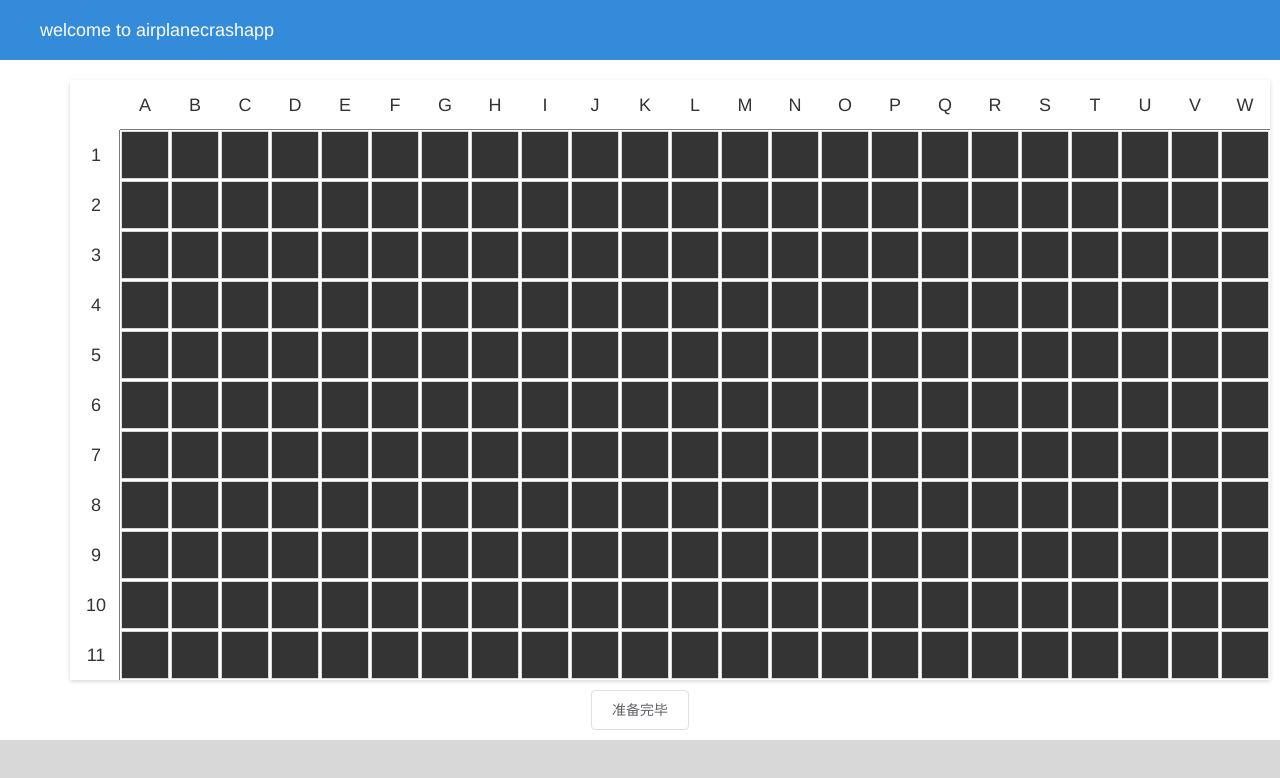
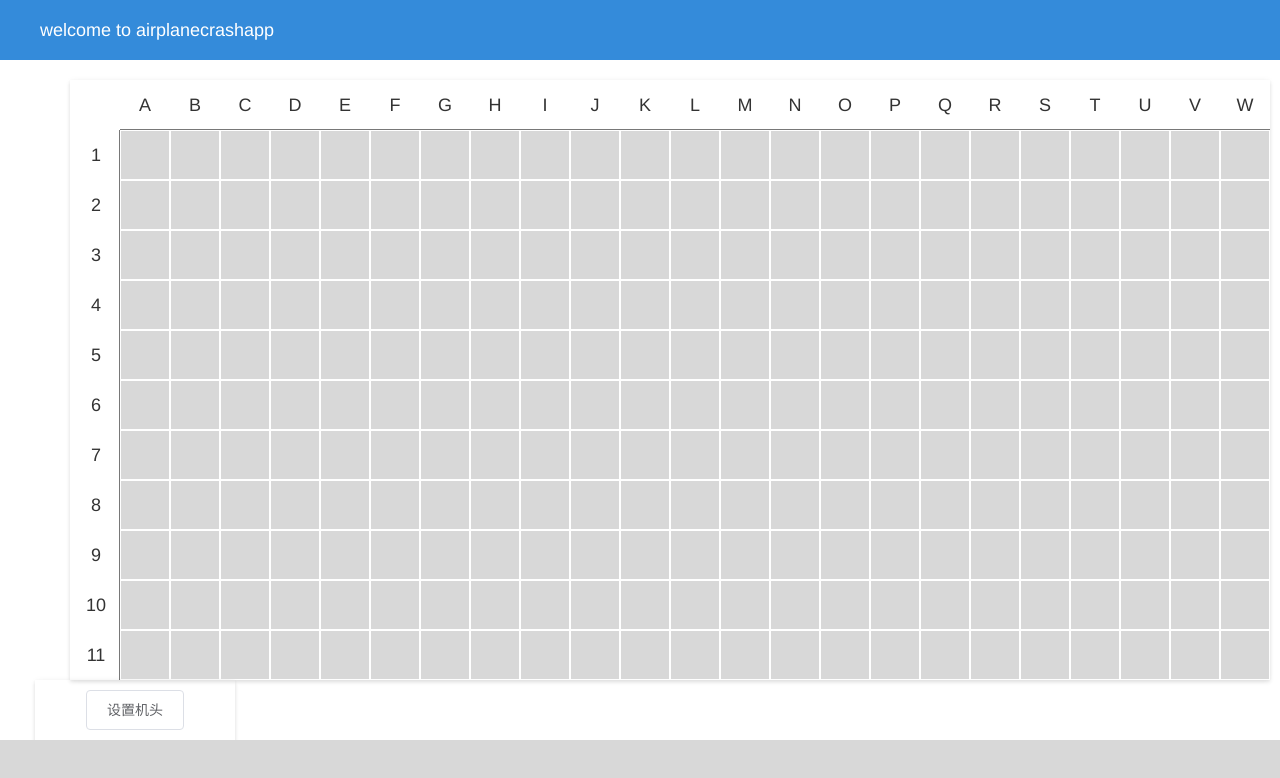
Before and after one commit to JaidenZ/airplanecrashapp, a Vue app: page /Home in a window 1280 px wide. Both pictures are taken after a click on the button "开始匹配". Shown: the top 778 px of the page. Built offline with nearby package versions, Linux system fonts and the light colour scheme; no server answers.

Commit message:
style updates

```diff
--- a/src/components/AirplaneSetting.vue
+++ b/src/components/AirplaneSetting.vue
@@ -1,4 +1,5 @@
 <template>
+<div>
   <div class="airplaneSetting">
     <div class="settingTop">
       <div class="settingTopitem" v-for="item in settingTopList" :key="item">
@@ -17,8 +18,23 @@
       </el-row>
     </div>
   </div>
+<div class="airplaneSettingControl">
+
+<el-button>设置机头</el-button>
+<el-button @click="preparedReady">准备完毕</el-button>
+</div>
+</div>
+
 </template>
 <style scoped>
+.airplaneSettingControl{
+  width:200px;
+  height: 600px;
+  margin-left: 15px;
+  float: left;
+  box-shadow: 0 2px 4px rgba(0, 0, 0, 0.12), 0 0 6px rgba(0, 0, 0, 0.04);
+}
+
 .airplaneSetting {
   width: 1200px;
   height: 600px;
@@ -68,14 +84,18 @@
 }
 
 .bodyItem {
-  border: 1px solid #d8d8d8;
   height: 48px;
   width: 48px;
   margin: 1px;
-  background-color: #343434;
+  background-color: #d8d8d8;
 }
 
+.bodyItem:hover{
+  background-color: #fff;
+  box-shadow: 0 2px 4px rgba(0, 0, 0, 0.12), 0 0 6px rgba(0, 0, 0, 0.04);
+}
 .airplane {
+
   background-color: #787878;
 }
 </style>
--- a/src/views/Home.vue
+++ b/src/views/Home.vue
@@ -52,7 +52,7 @@
         class="gamecaptrue"
       >
         <airplanesetting :Items="settingItems" />
-        <el-button @click="preparedReady">准备完毕</el-button>
+
       </div>
       <div
         v-if="this.gameStatus == 2"
@@ -162,8 +162,6 @@ export default {
       this.settingItems.push(row);
     }
 
-    console.log(this.settingItems);
-
       setTimeout(() => {
         this.gameStatus = 1;
         this.gameloading = false;
```
